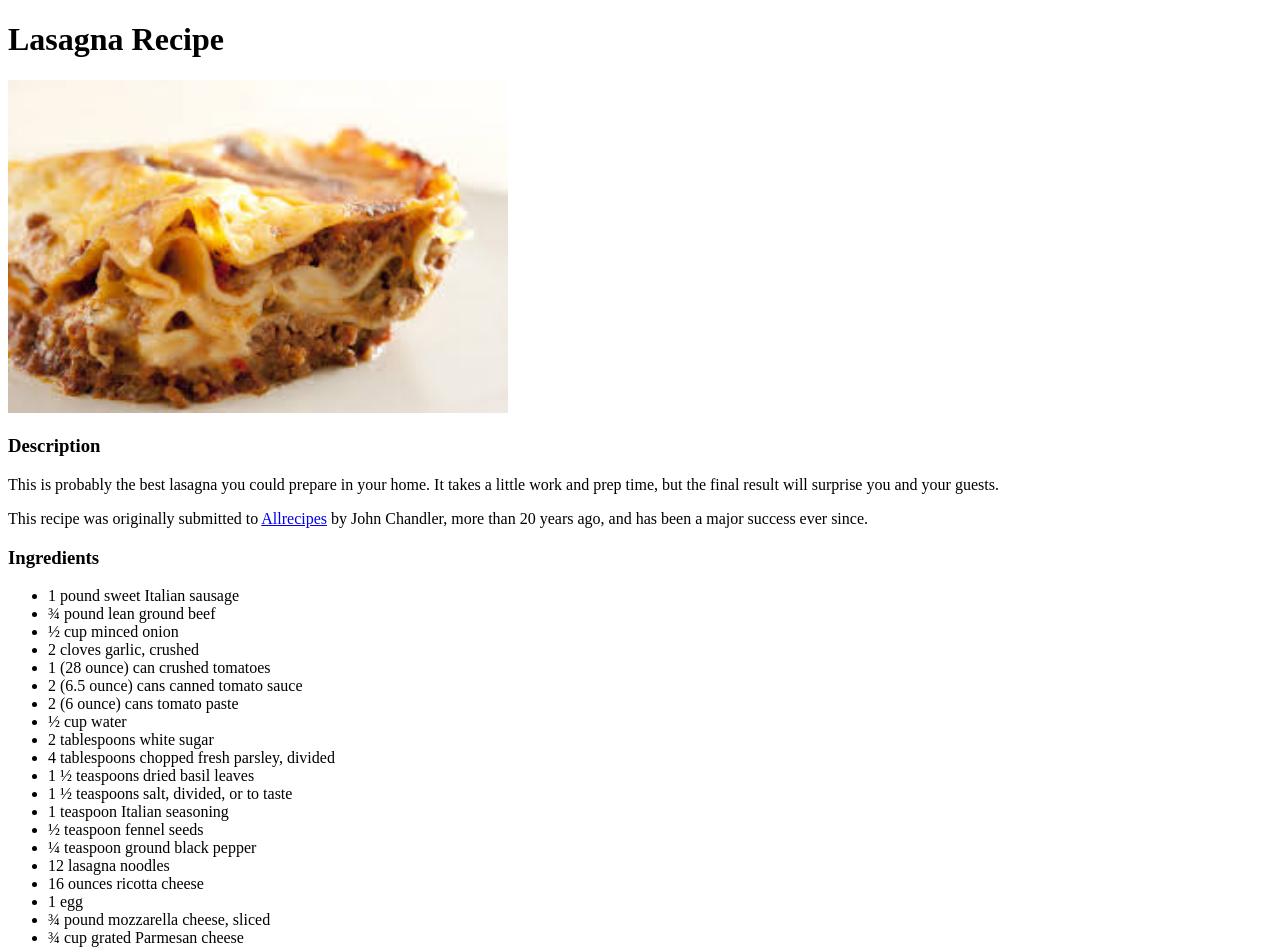
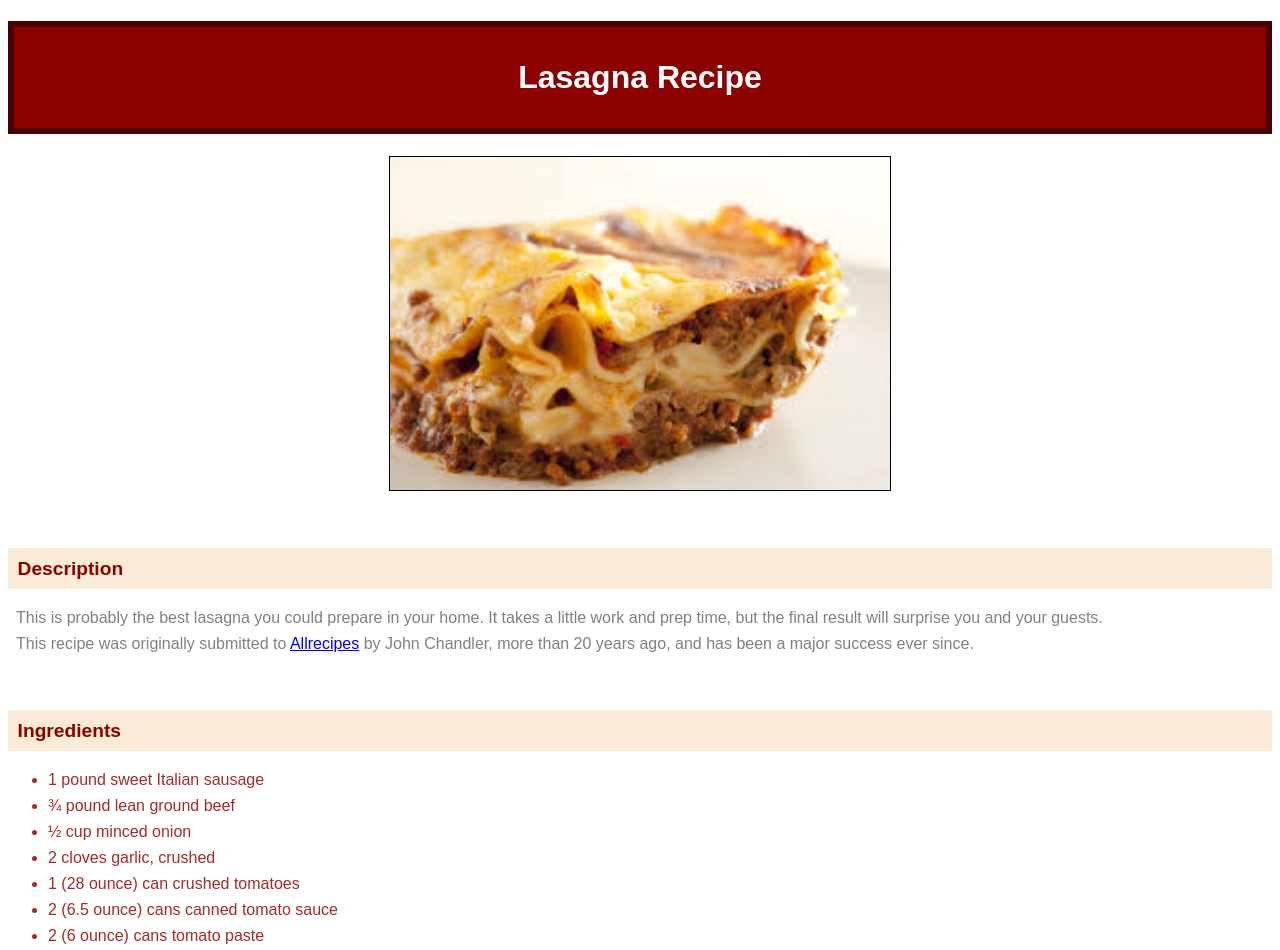
Before and after one commit to odgalego/odin-recipes, a plain HTML site: page recipes/lasagna.html in a window 1280 px wide. Shown: the top 950 px of the page. Drawn offline with Linux system fonts and the light colour scheme.

Commit message:
Create CSS file and apply styling to every page
Creates a "styles.css" file in root directory, links to it in every html file, and fills the css file with selectors and formatting to improve the website visuals. This way, one can easily change the whole site look, by editing only one file.

```diff
--- a/recipes/lasagna.html
+++ b/recipes/lasagna.html
@@ -3,6 +3,7 @@
 <head>
     <meta charset="UTF-8">
     <title>Odin Project Recipes</title>
+    <link rel="stylesheet" href="../styles.css">
 </head>
 <body>
     <h1>Lasagna Recipe</h1>
--- /dev/null
+++ b/styles.css
@@ -0,0 +1,42 @@
+*{
+    font-family: Arial, Helvetica, sans-serif;
+    font-size: medium;
+}
+
+h1{
+    font-size: xx-large;
+    color: white;
+    text-align: center;
+    background-color: darkred;
+    padding: 1em;
+    border: 0.2em solid rgb(73, 0, 0);
+}
+
+h3{
+    font-size: larger;
+    color: darkred;
+    background-color: antiquewhite;
+    margin-top: 3em;
+    padding: 0.5em;
+}
+
+p{
+    color:grey;
+    margin: 0.5em;
+}
+
+.card {
+    background-color: antiquewhite;
+    padding: 1em;
+}
+
+li {
+    margin-bottom: 0.5em;
+    color: brown;
+}
+
+img {
+    display: block;
+    margin: auto;
+    border: 0.1em solid black;
+}
```
Also changed, not shown: index.html (+9 -6 lines), recipes/orange-juice.html (+1 -0 lines), recipes/yogurt-cake.html (+1 -0 lines).
